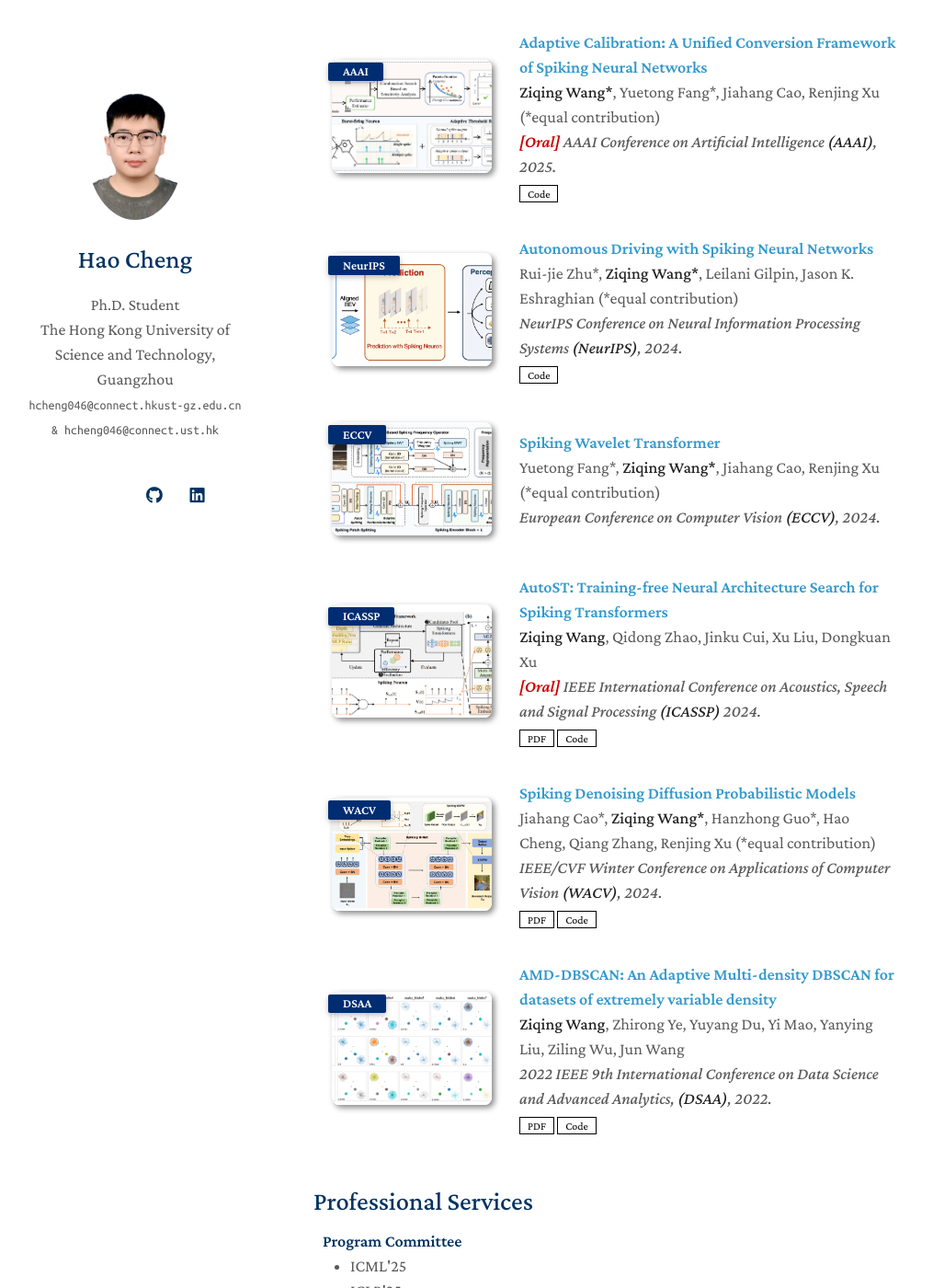
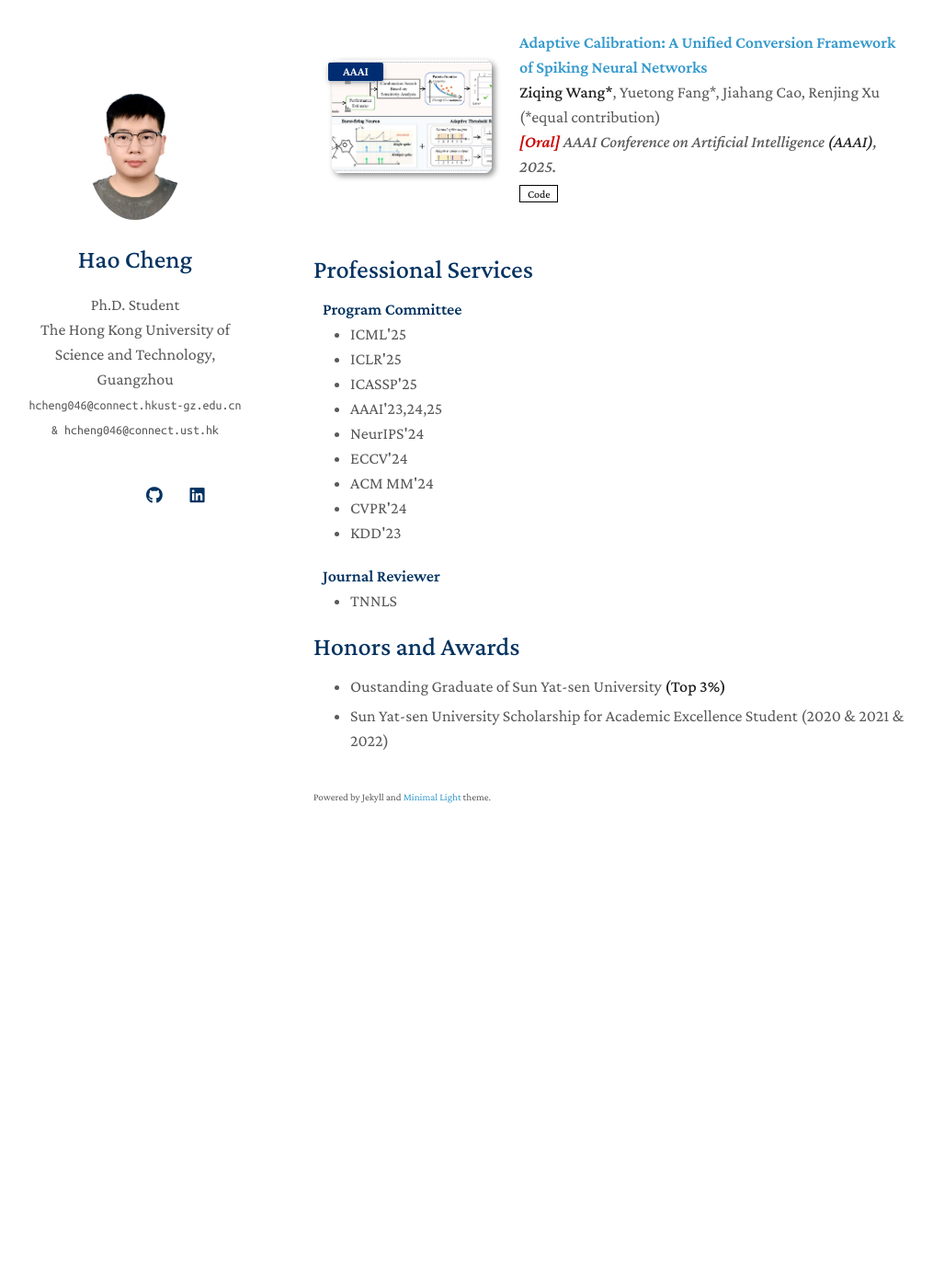
Before and after one commit to MstarLioning/ChaduCheng.github.io, a Jekyll site: the page built from index.md, in a window 1280 px wide and 1400 px high, scrolled down 1190 px. Shown: the whole window at 92% size, without its empty margins (129-1144 px from the left). Built offline with Jekyll 4.4.1, drawn with Linux system fonts in a browser that asks for light colours; nearby versions of some CDN libraries; a style sheet for code colours, icons or effects is not loaded; our own code applies the rules of GitHub Pages for plain Markdown files; after the commit the page ends 2138 px from its top, so only the background shows below that.

Commit message:
Update publications.yml

```diff
--- a/_data/publications.yml
+++ b/_data/publications.yml
@@ -13,40 +13,3 @@ main:
     conference: <b><font color="#cc0000">[Oral]</font></b> AAAI Conference on Artificial Intelligence <strong>(AAAI)</strong>, 2025.
     code: https://github.com/bic-L/burst-ann2snn
     image: ./assets/img/BURST.png
-
-  - title: "Autonomous Driving with Spiking Neural Networks"
-    authors: Rui-jie Zhu*, <strong>Ziqing Wang*</strong>, Leilani Gilpin, Jason K. Eshraghian (*equal contribution)
-    conference_short: NeurIPS
-    conference: NeurIPS Conference on Neural Information Processing Systems <strong>(NeurIPS)</strong>, 2024.
-    code: https://github.com/ridgerchu/SAD
-    image: ./assets/img/SAD.png
-
-  - title: Spiking Wavelet Transformer
-    authors: Yuetong Fang*, <strong>Ziqing Wang*</strong>, Jiahang Cao, Renjing Xu (*equal contribution)
-    conference_short: ECCV
-    conference: European Conference on Computer Vision <strong>(ECCV)</strong>, 2024.
-    image: ./assets/img/SWT.png
-
-  - title: "AutoST: Training-free Neural Architecture Search for Spiking Transformers"
-    authors: <strong>Ziqing Wang</strong>, Qidong Zhao, Jinku Cui, Xu Liu, Dongkuan Xu
-    conference_short: ICASSP
-    conference: <b><font color="#cc0000">[Oral]</font></b> IEEE International Conference on Acoustics, Speech and Signal Processing <strong>(ICASSP)</strong> 2024.
-    pdf: https://arxiv.org/pdf/2307.00293.pdf
-    code: https://github.com/AlexandreWANG915/AutoST
-    image: ./assets/img/AutoST.png
-
-  - title: Spiking Denoising Diffusion Probabilistic Models
-    authors: Jiahang Cao*, <strong>Ziqing Wang*</strong>, Hanzhong Guo*, Hao Cheng, Qiang Zhang, Renjing Xu (*equal contribution)
-    conference_short: WACV
-    conference: IEEE/CVF Winter Conference on Applications of Computer Vision <strong>(WACV)</strong>, 2024.
-    pdf: https://arxiv.org/pdf/2306.17046.pdf
-    code: https://github.com/AndyCao1125/SDDPM
-    image: ./assets/img/SDDPM.png
-
-  - title: "AMD-DBSCAN: An Adaptive Multi-density DBSCAN for datasets of extremely variable density"
-    authors: <strong>Ziqing Wang</strong>, Zhirong Ye, Yuyang Du, Yi Mao, Yanying Liu, Ziling Wu, Jun Wang
-    conference_short: DSAA
-    conference: 2022 IEEE 9th International Conference on Data Science and Advanced Analytics, <strong>(DSAA)</strong>, 2022.
-    pdf: https://arxiv.org/pdf/2210.08162.pdf
-    code: https://github.com/AlexandreWANG915/DBSCAN
-    image: ./assets/img/dbscan.png
```
